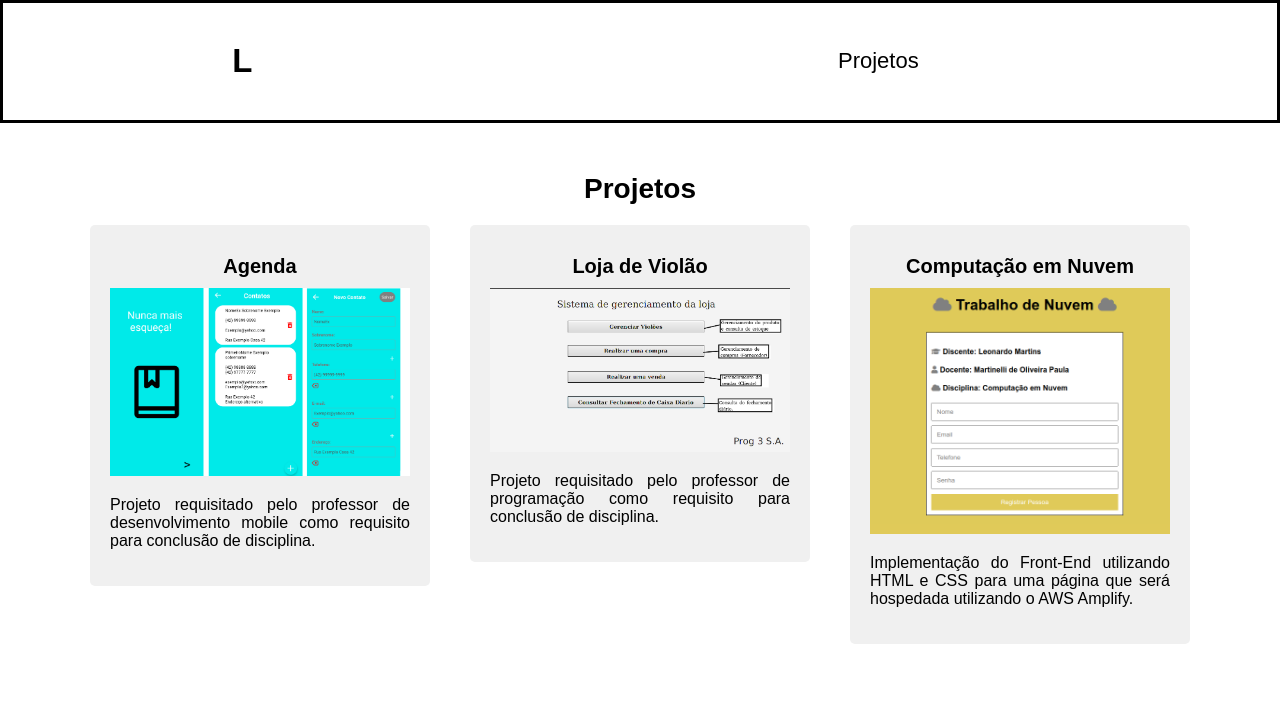
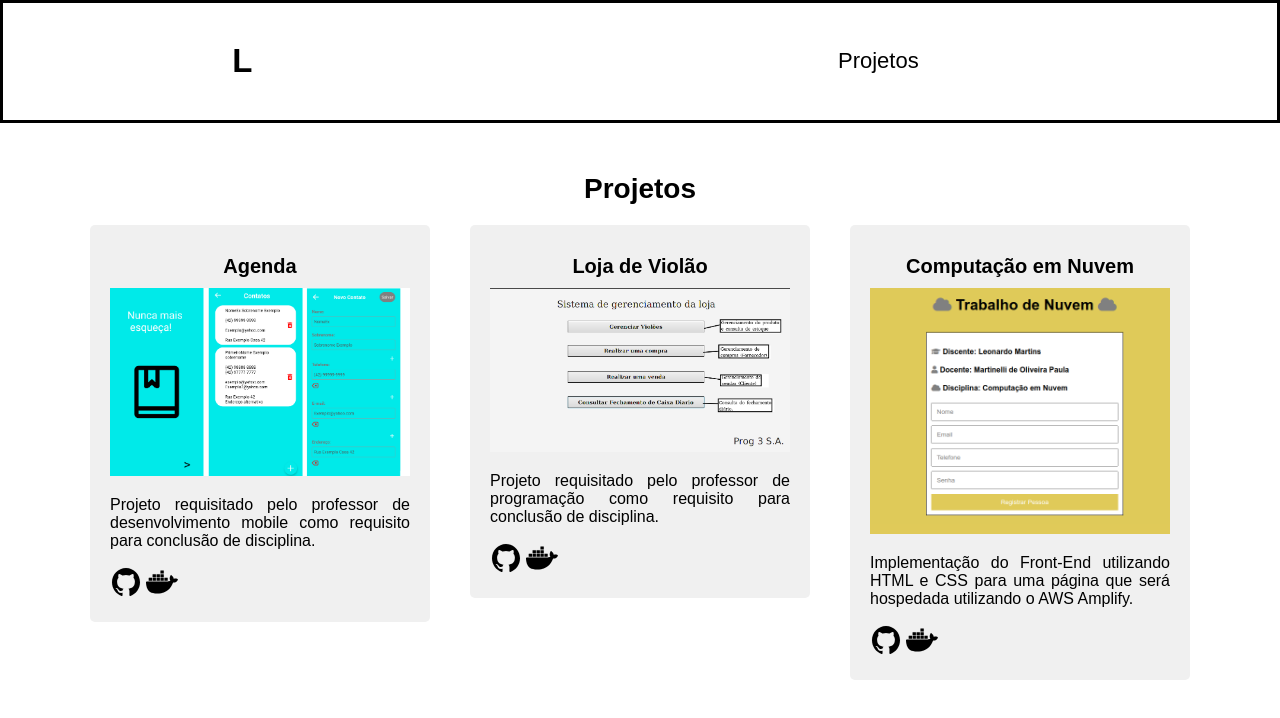
Before and after one commit to Leonardo-Ma/leonardo-ma.github.io, a plain HTML site: page index.html in a window 1280 px wide. Drawn offline with nearby package versions, Linux system fonts and the light colour scheme.

Commit message:
Add templates.js with custom element. Refactor index.html to use custom elements instead of duplicate code.

```diff
--- a/index.html
+++ b/index.html
@@ -5,6 +5,7 @@
         <link rel="stylesheet" href="/src/index.css">
         <meta charset="UTF-8">
         <meta name="viewport" content="width=device-width, initial-scale=1.0">
+        <script src="./src/templates.js"></script>
         <title>Portfolio</title>
     </head>
 
@@ -23,41 +24,26 @@
         <a class="projectsAnchor" name="projetos">Projetos</a> <!-- Anchor -->
 
         <div class="projectContainer">
-            <a href="https://github.com/Leonardo-Ma/femasschat">
-                <div class="project">
-                    <h2 class="projectTitle">Agenda</h2>
-                    <div class="projectImage">
-                        <img src="/./assets/Agenda.png" alt="Imagem de um protótipo de agenda">
-                    </div>
-                    <p class="projectDescription">Projeto requisitado pelo professor de desenvolvimento mobile como
-                        requisito
-                        para conclusão de disciplina.</p>
-                </div>
-            </a>
+            <project-element projectTitle="Agenda" githubUrl="https://github.com/Leonardo-Ma/femasschat" dockerUrl=""
+                projectDescription="Projeto requisitado pelo professor de desenvolvimento mobile como
+            requisito para conclusão de disciplina." imgFile="Agenda.png" imgAlt="Imagem de um protótipo de agenda">
+            </project-element>
+            <!-- TODO: Add docker URL-->
+            <project-element projectTitle="Loja de Violão" githubUrl="https://github.com/Leonardo-Ma/Loja-Violao"
+                dockerUrl="" projectDescription="Projeto requisitado pelo professor de programação como requisito para
+            conclusão de disciplina." imgFile="LojaViolao.png" imgAlt="Imagem da home do sistema">
+            </project-element>
 
-            <a href="https://github.com/Leonardo-Ma/Loja-Violao">
-                <div class="project">
-                    <h2 class="projectTitle">Loja de Violão</h2>
-                    <div class="projectImage">
-                        <img src="/./assets/LojaViolao.png" alt="Loja de Violão Project Image">
-                    </div>
-                    <p class="projectDescription">Projeto requisitado pelo professor de programação como requisito para
-                        conclusão de disciplina.</p>
-                </div>
-            </a>
+            <!-- TODO: Add docker URL-->
+            <project-element projectTitle="Computação em Nuvem"
+                githubUrl="https://github.com/Leonardo-Ma/computacaoNuvem" dockerUrl="" projectDescription="Implementação do Front-End utilizando HTML e CSS para uma página que
+        será hospedada utilizando o AWS Amplify." imgFile="ComputacaoNuvem.png" imgAlt="Site estático de tela única">
+            </project-element>
+            <!-- TODO: Add docker URL-->
+        </div>
 
-            <a href="https://github.com/Leonardo-Ma/computacaoNuvem">
-                <div class="project">
-                    <h2 class="projectTitle">Computação em Nuvem</h2>
-                    <div class="projectImage">
-                        <img src="/./assets/ComputacaoNuvem.png" alt="Computação em Nuvem Project Image">
-                    </div>
-                    <p class="projectDescription">Implementação do Front-End utilizando HTML e CSS para uma página que
-                        será
-                        hospedada utilizando o AWS Amplify.</p>
-                </div>
-            </a>
-        </div>
+        <script type="module" src="https://unpkg.com/ionicons@7.1.0/dist/ionicons/ionicons.esm.js"></script>
+        <script nomodule src="https://unpkg.com/ionicons@7.1.0/dist/ionicons/ionicons.js"></script>
     </body>
 
 </html>
--- /dev/null
+++ b/src/templates.js
@@ -0,0 +1,30 @@
+class Project extends HTMLElement
+{
+    connectedCallback()
+    {
+        const projectTitle = this.getAttribute("projectTitle");
+        const imgFile = this.getAttribute("imgFile");
+        const imgAlt = this.getAttribute("imgAlt")
+        const projectDescription = this.getAttribute("projectDescription");
+        const githubUrl = this.getAttribute("githubUrl");
+        const dockerUrl = this.getAttribute("dockerUrl");
+
+        this.innerHTML = `
+        <div class="project">
+            <h2 class="projectTitle">${projectTitle}</h2>
+            <div class="projectImage">
+                <img src="/./assets/${imgFile}" alt="${imgAlt}">
+            </div>
+            <p class="projectDescription">${projectDescription}</p>
+            <a href="${githubUrl}">
+                <ion-icon name="logo-github" size="large"></ion-icon>
+            </a>
+            <a href="${dockerUrl}"> <!-- Docker logo-->
+                <ion-icon name="logo-docker" size="large"></ion-icon>
+            </a>
+        </div>
+      `;
+    }
+}
+
+customElements.define("project-element", Project);
```
